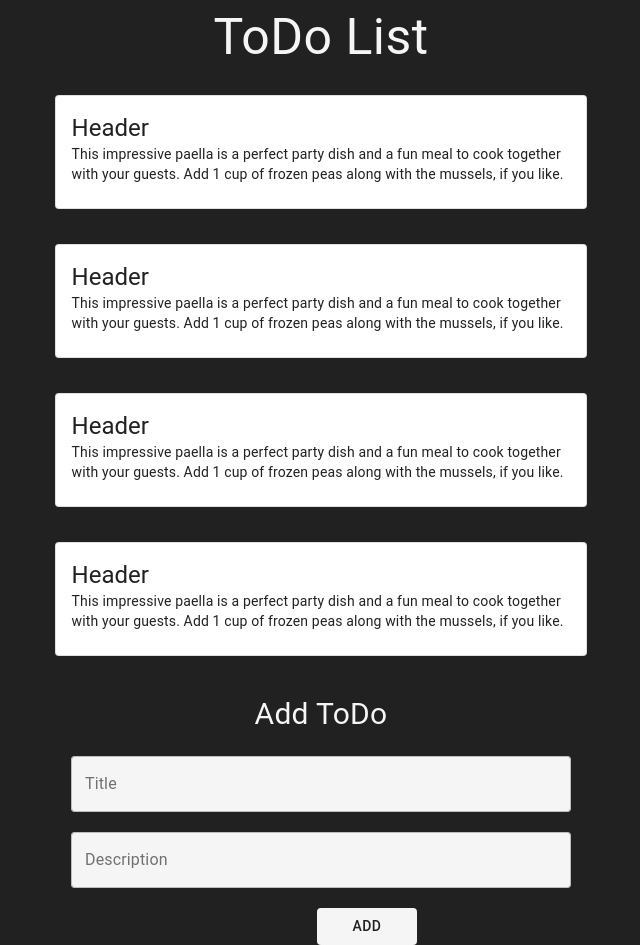
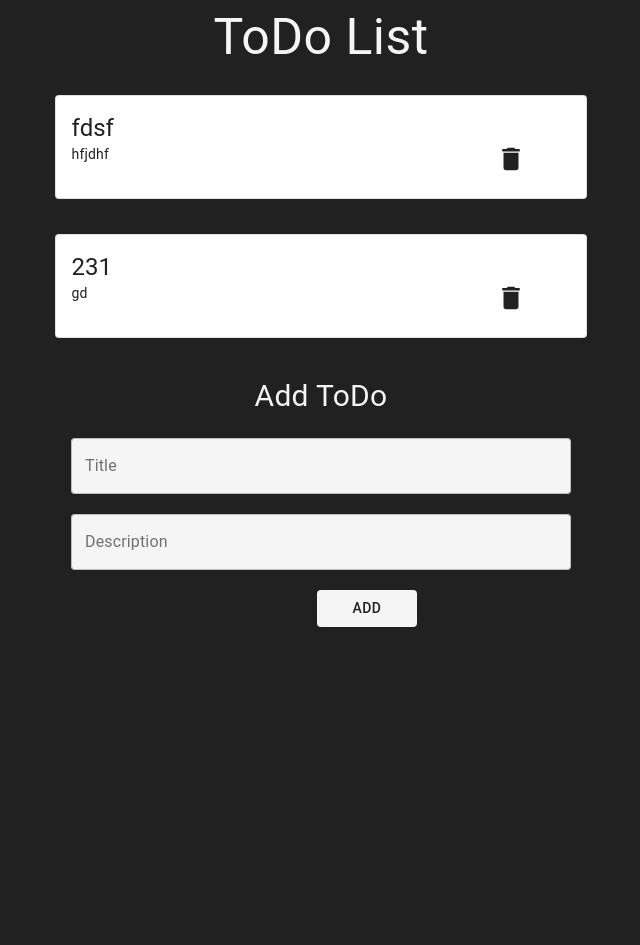
Before and after one commit to PolinaRaguilo/TodoList, a React (Create React App) app: page / in a window 1280 px wide. Shown: the whole page, without its empty margins (319-959 px from the left). After the commit the page ends 800 px from the top, so only its background shows below. Built offline with nearby package versions, Linux system fonts and the light colour scheme.

Commit message:
Added function to delete items with modal

```diff
--- a/package.json
+++ b/package.json
@@ -4,6 +4,7 @@
   "private": true,
   "dependencies": {
     "@material-ui/core": "^4.11.3",
+    "@material-ui/icons": "^4.11.2",
     "@testing-library/jest-dom": "^5.11.10",
     "@testing-library/react": "^11.2.6",
     "@testing-library/user-event": "^12.8.3",
--- a/src/components/card-todo/Card-todo.js
+++ b/src/components/card-todo/Card-todo.js
@@ -1,4 +1,15 @@
-import { Card, CardContent, makeStyles, Typography } from '@material-ui/core';
+import {
+  Button,
+  Card,
+  CardContent,
+  colors,
+  Container,
+  makeStyles,
+  Modal,
+  Typography,
+} from '@material-ui/core';
+import DeleteIcon from '@material-ui/icons/Delete';
+import { useState } from 'react';
 
 const useStyles = makeStyles({
   root: {
@@ -9,23 +20,102 @@ const useStyles = makeStyles({
   title: {
     fontSize: 14,
   },
+  description: {
+    width: '80%',
+  },
+  description__wrapper: {
+    padding: 0,
+    display: 'flex',
+  },
+  icon: {
+    fontSize: 30,
+    marginLeft: 25,
+    cursor: 'pointer',
+  },
+  paper: {
+    marginTop: 200,
+    padding: '20px 10px 20px 10px',
+    margin: '0 auto',
+    width: '30%',
+    borderRadius: 10,
+    backgroundColor: colors.grey[100],
+  },
+  modal__title: {
+    fontSize: 20,
+    marginBottom: 20,
+    color: colors.grey[900],
+    textAlign: 'center',
+  },
+  btn__wrapper: {
+    display: 'flex',
+  },
+  btn__modal: {
+    backgroundColor: colors.grey[900],
+    color: colors.grey[100],
+    display: 'block',
+    margin: '0 auto',
+    '&:hover': {
+      backgroundColor: colors.grey[700],
+    },
+  },
 });
 
-const CardTodo = () => {
+const CardTodo = ({ item, setItems, items }) => {
   const classes = useStyles();
+
+  const [open, setOpen] = useState(false);
+
+  const openHandler = () => {
+    setOpen(true);
+  };
+
+  const closeHandler = () => {
+    setOpen(false);
+  };
+
+  const onDelete = (id) => {
+    setItems([...items.filter((item) => item.id !== id)]);
+  };
+
+  const onDeleteHanlder = () => {
+    onDelete(item.id);
+    setOpen(false);
+  };
   return (
+    <>
       <Card className={classes.root} variant="outlined">
         <CardContent>
           <Typography variant="h5" component="h2">
-          Header
+            {item.title}
           </Typography>
-        <Typography variant="body2" component="p">
-          This impressive paella is a perfect party dish and a fun meal to cook
-          together with your guests. Add 1 cup of frozen peas along with the
-          mussels, if you like.
+          <Container className={classes.description__wrapper}>
+            <Typography
+              variant="body2"
+              component="p"
+              className={classes.description}
+            >
+              {item.description}
             </Typography>
+            <DeleteIcon className={classes.icon} onClick={openHandler} />
+          </Container>
         </CardContent>
       </Card>
+      <Modal open={open} onClose={closeHandler}>
+        <Container className={classes.paper}>
+          <Typography className={classes.modal__title}>
+            Are you sure?
+          </Typography>
+          <Container className={classes.btn__wrapper}>
+            <Button className={classes.btn__modal} onClick={onDeleteHanlder}>
+              Yes
+            </Button>
+            <Button className={classes.btn__modal} onClick={closeHandler}>
+              No
+            </Button>
+          </Container>
+        </Container>
+      </Modal>
+    </>
   );
 };
 export default CardTodo;
--- a/src/components/main-page/Main-page.js
+++ b/src/components/main-page/Main-page.js
@@ -1,4 +1,6 @@
 import { Container, makeStyles, Typography } from '@material-ui/core';
+import { useState } from 'react';
+
 import AddForm from '../add-form/add-form';
 import CardTodo from '../card-todo/Card-todo';
 
@@ -12,14 +14,26 @@ const useStyles = makeStyles(() => ({
 
 const MainPage = () => {
   const classes = useStyles();
+
+  const [items, setItems] = useState([
+    { id: 1, title: 'fdsf', description: 'hfjdhf' },
+    { id: 2, title: '231', description: 'gd' },
+  ]);
+
   return (
     <>
       <Typography className={classes.main__title}>ToDo List</Typography>
       <Container>
-        <CardTodo />
-        <CardTodo />
-        <CardTodo />
-        <CardTodo />
+        {items.map((item) => {
+          return (
+            <CardTodo
+              key={item.id}
+              item={item}
+              setItems={setItems}
+              items={items}
+            />
+          );
+        })}
       </Container>
       <AddForm />
     </>
```
Also changed, not shown: 1 other file (tests, documents, lock files or other folders). Lines whose indentation alone changed are shown as unchanged.
